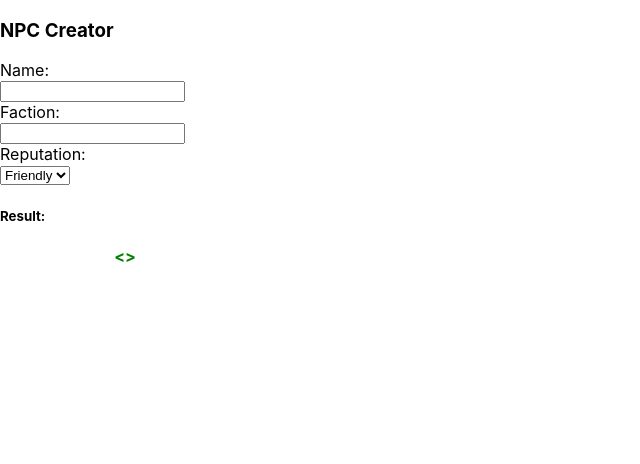
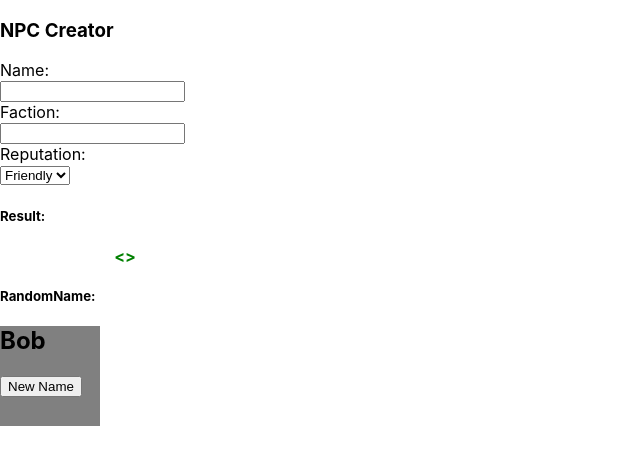
Before and after one commit to Killersoren/ReactProject, a React (Create React App) app in the folder chargen/: page / in a window 1280 px wide. Shown: the top 464 px of the page, without its empty margins (0-640 px from the left). Built offline with nearby package versions, Linux system fonts and the light colour scheme.

Commit message:
randomname

```diff
--- a/chargen/src/App.js
+++ b/chargen/src/App.js
@@ -1,9 +1,11 @@
 import React, { useState } from "react";
+import RandomName from "./RandomName";
 
 function NPCCreatorWithHooks() {
   let name = useFormInput("");
   let faction = useFormInput("");
   let reputation = useFormInput("Friendly");
+  let ramdomName = RandomName();
 
   return (
     <>
@@ -11,6 +13,10 @@ function NPCCreatorWithHooks() {
       <NPCForm name={name} faction={faction} reputation={reputation} />
       <h5>Result:</h5>
       <NameUI name={name.value} faction={faction.value} reputation={reputation.value} />
+      <h5>RandomName:</h5>
+      <RandomName />
+
+
     </>
   );
 }
--- /dev/null
+++ b/chargen/src/RandomName.js
@@ -0,0 +1,20 @@
+import React, { useState } from 'react';
+const names=['Bo', 'Hans', 'Lars']
+function RandomName() { const [name, newName] = useState('Bob');
+return (
+    <div id="RandomName-container"style={{
+        backgroundColor: 'grey',
+        width: '100px',
+        height: '100px'
+      }}>
+
+        <h2>{name}</h2>
+        <button onClick={() => newName(names[Math.floor(Math.random()*names.length)])}>
+            New Name
+        </button>
+
+    </div>
+
+);
+}
+export default RandomName;
```
